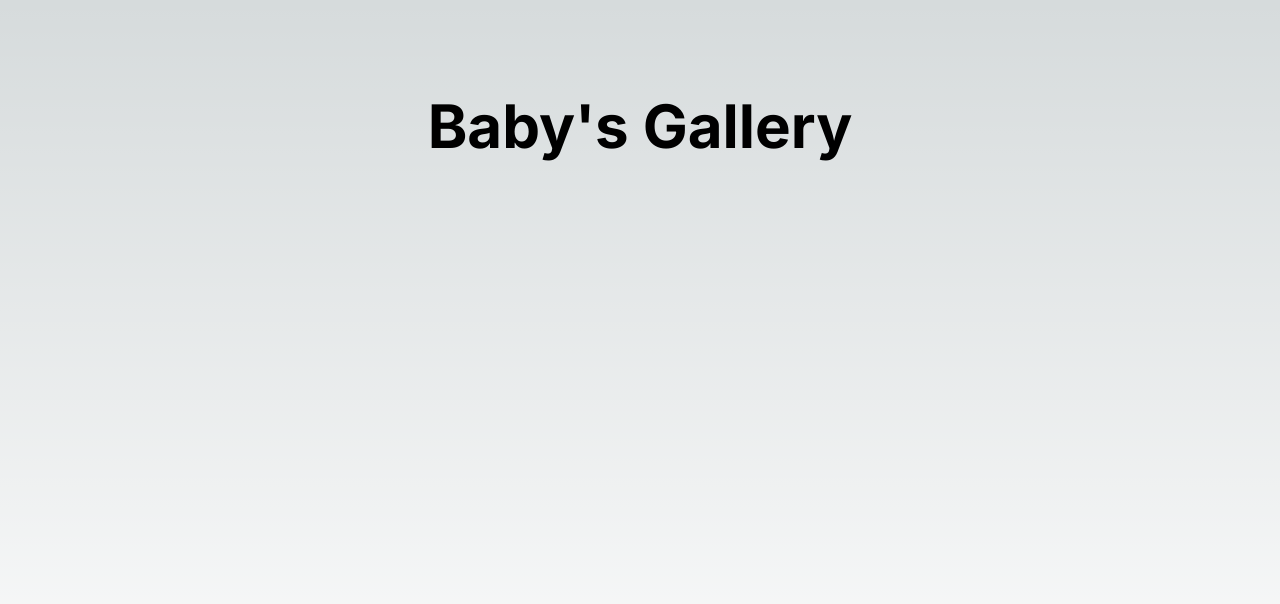
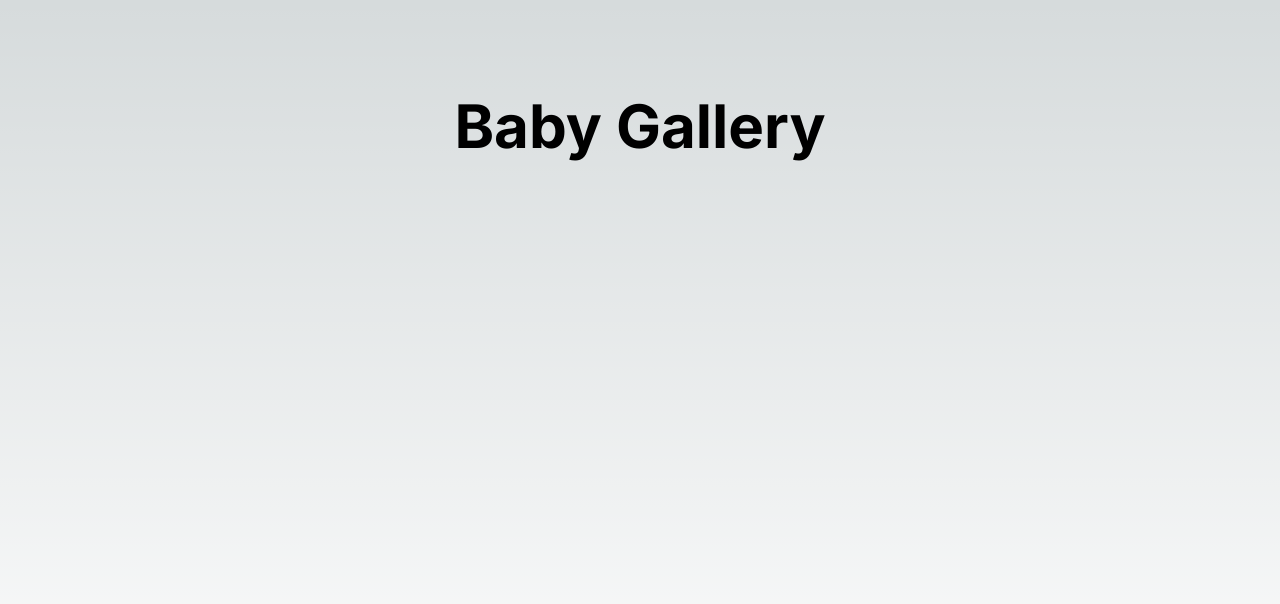
Before and after one commit to hamidreza8968/Newborn-Darling, a Next.js app: page /gallery/baby in a window 1280 px wide. Shown: the top 604 px of the page. Built offline with nearby package versions, Linux system fonts and the light colour scheme.

Commit message:
WIP/ home page , gallery page , parents gallery and baby gallery pages

```diff
--- a/src/app/gallery/baby/page.js
+++ b/src/app/gallery/baby/page.js
@@ -2,7 +2,7 @@ export default function BabyGallery() {
     return (
         <main className="flex min-h-screen flex-col items-center justify-between p-24">
             <div>
-                <h1 className="font-bold text-6xl">Baby's Gallery</h1>
+                <h1 className="font-bold text-6xl">Baby Gallery</h1>
             </div>
         </main>
     );
```
